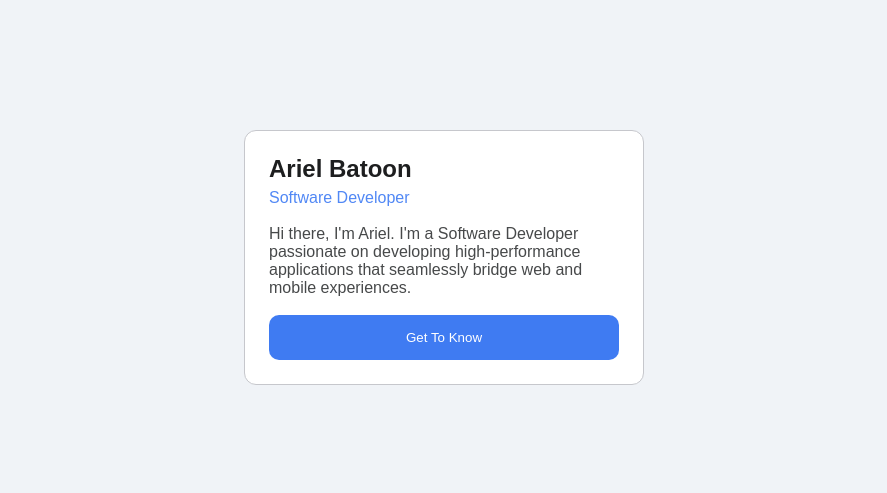
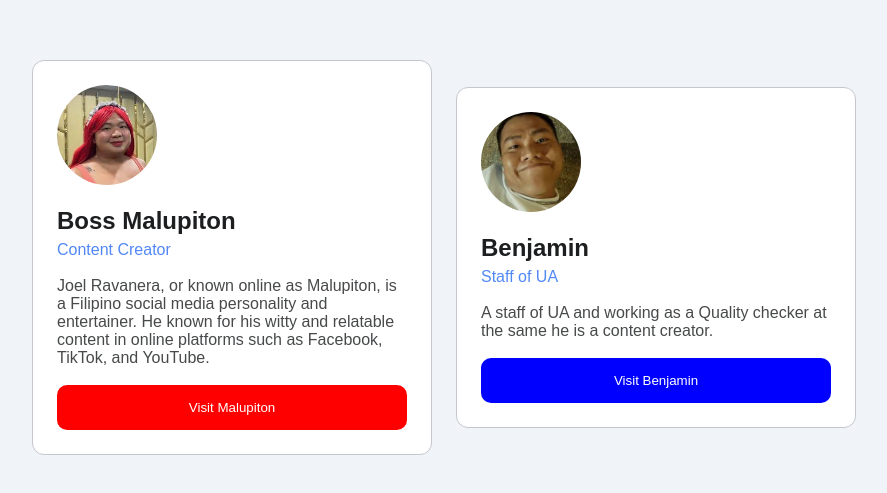
Before and after one commit to arielbatoon09/apps-dev-react, a React (Vite) app: page / in a window 1280 px wide. Shown: the part 143-636 px from the top of the page, without its empty margins (196-1083 px from the left). Built offline with nearby package versions, Linux system fonts and the light colour scheme.

Commit message:
Added props to each component

```diff
--- a/src/App.jsx
+++ b/src/App.jsx
@@ -1,9 +1,28 @@
 import Profile from "./components/Profile";
 
 function App() {
+  const personData1 = {
+    imageSource: "/malupiton.jpeg",
+    name: "Boss Malupiton",
+    role: "Content Creator",
+    description: "Joel Ravanera, or known online as Malupiton, is a Filipino social media personality and entertainer. He known for his witty and relatable content in online platforms such as Facebook, TikTok, and YouTube.",
+    buttonText: "Visit Malupiton",
+    buttonColor: "red",
+  }
+
+  const personData2 = {
+    imageSource: "/benjamin.jpeg",
+    name: "Benjamin",
+    role: "Staff of UA",
+    description: "A staff of UA and working as a Quality checker at the same he is a content creator.",
+    buttonText: "Visit Benjamin",
+    buttonColor: "blue",
+  }
+
   return (
     <div className="center-ui">
-      <Profile />
+      <Profile data={personData1} />
+      <Profile data={personData2} />
     </div>
   )
 }
--- a/src/components/Button.jsx
+++ b/src/components/Button.jsx
@@ -1,6 +1,8 @@
-function Button() {
+function Button({ text, color }) {
   return (
-    <button className="cmp-button">Get To Know</button>
+    <button className="cmp-button" style={{ background: color }}>
+      {text}
+    </button>
   )
 }
 
--- a/src/components/Profile.jsx
+++ b/src/components/Profile.jsx
@@ -1,14 +1,20 @@
 import Button from "./Button";
 
-function Profile() {
+function Profile({ data }) {
   return (
     <div className="cmp-profile">
       <div className="cmp-profile_header">
-        <h1>Ariel Batoon</h1>
-        <p>Software Developer</p>
+        <img
+          className="avatar"
+          src={data.imageSource}
+          alt={data.name}
+        />
+        <h1>{data.name}</h1>
+        <p>{data.role}</p>
       </div>
-      <p className="cmp-profile_description">Hi there, I'm Ariel. I'm a Software Developer passionate on developing high-performance applications that seamlessly bridge web and mobile experiences.</p>
-      <Button />
+      <p className="cmp-profile_description">{data.description}</p>
+
+      <Button text={data.buttonText} color={data.buttonColor} />
     </div>
   )
 }
--- a/src/styles/global.css
+++ b/src/styles/global.css
@@ -28,6 +28,7 @@ html, body {
   display: flex;
   justify-content: center;
   align-items: center;
+  gap: 24px;
 }
 
 .cmp-profile {
@@ -60,3 +61,12 @@ html, body {
   font-size: 16px;
   color: #47494A;
 }
+
+.avatar {
+  width: 100px;
+  height: 100px;
+  border-radius: 999px;
+  margin-bottom: 16px;
+  object-fit: cover;
+  object-position: top;
+}
```
Also changed, not shown: public/benjamin.jpeg (added), public/malupiton.jpeg (added).
